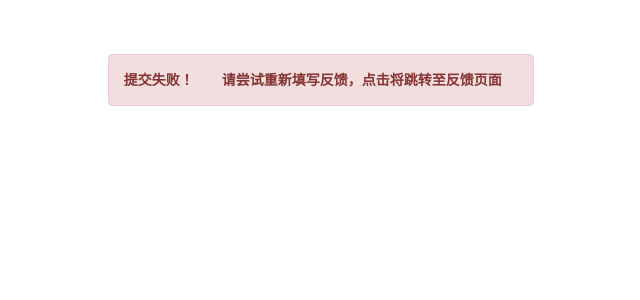
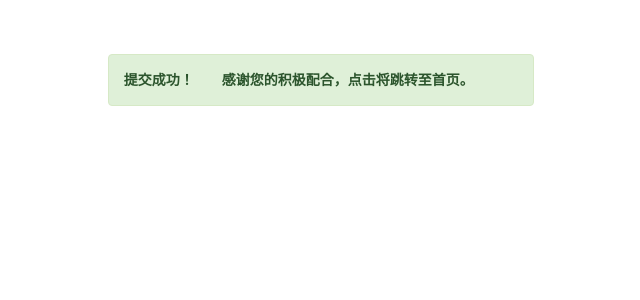
Before and after one commit to zhou-xingxing/ScholarSystem, a Flask app: page /handlefeedback in a window 1280 px wide. Shown: the top 300 px of the page, without its empty margins (334-974 px from the left). Run offline with Flask 2, Linux system fonts and the light colour scheme; some libraries are stand-ins or nearby versions.

Commit message:
反馈页面

```diff
--- a/app.py
+++ b/app.py
@@ -33,7 +33,7 @@ def handlefeedback():
     print(name, type, content, email, receive, time)
     # FeedBack接口待实现
     # SuccessOrNot=FeedBack(name,type,content,email,receive,time)
-    SuccessOrNot = False
+    SuccessOrNot = True
     return render_template("feedback_result.html",SuccessOrNot=SuccessOrNot)
 
 
--- a/templates/feedback_result.html
+++ b/templates/feedback_result.html
@@ -26,14 +26,14 @@
 <body>
     {% if SuccessOrNot %}
     <div class="container-fluid" >
-        <div class="height-alert height:300px alert alert-success col-lg-4 col-lg-offset-4  col-sm-6 col-sm-offset-3 col-xs-8 col-xs-offset-2" >
-	    <a href="/" class="alert-link"> 提交成功！&emsp;&emsp;感谢您的积极配合，点击将跳转至首页</a>
+        <div class="height-alert alert alert-success col-lg-4 col-lg-offset-4  col-sm-6 col-sm-offset-3 col-xs-8 col-xs-offset-2" >
+	    <a href="/" class="alert-link"> 提交成功！&emsp;&emsp;感谢您的积极配合，点击将跳转至首页。</a>
     </div>
     </div>
     {% else %}
     <div class="container-fluid" >
     <div class="height-alert alert alert-danger col-lg-4 col-lg-offset-4  col-sm-6 col-sm-offset-3 col-xs-8 col-xs-offset-2">
-	<a href="/feedback" class="alert-link">提交失败！&emsp;&emsp;请尝试重新填写反馈，点击将跳转至反馈页面</a>
+	<a href="/feedback" class="alert-link">提交失败！&emsp;&emsp;请尝试重新填写反馈，点击将跳转至反馈页面。</a>
     </div>
     </div>
     {% endif %}
```
